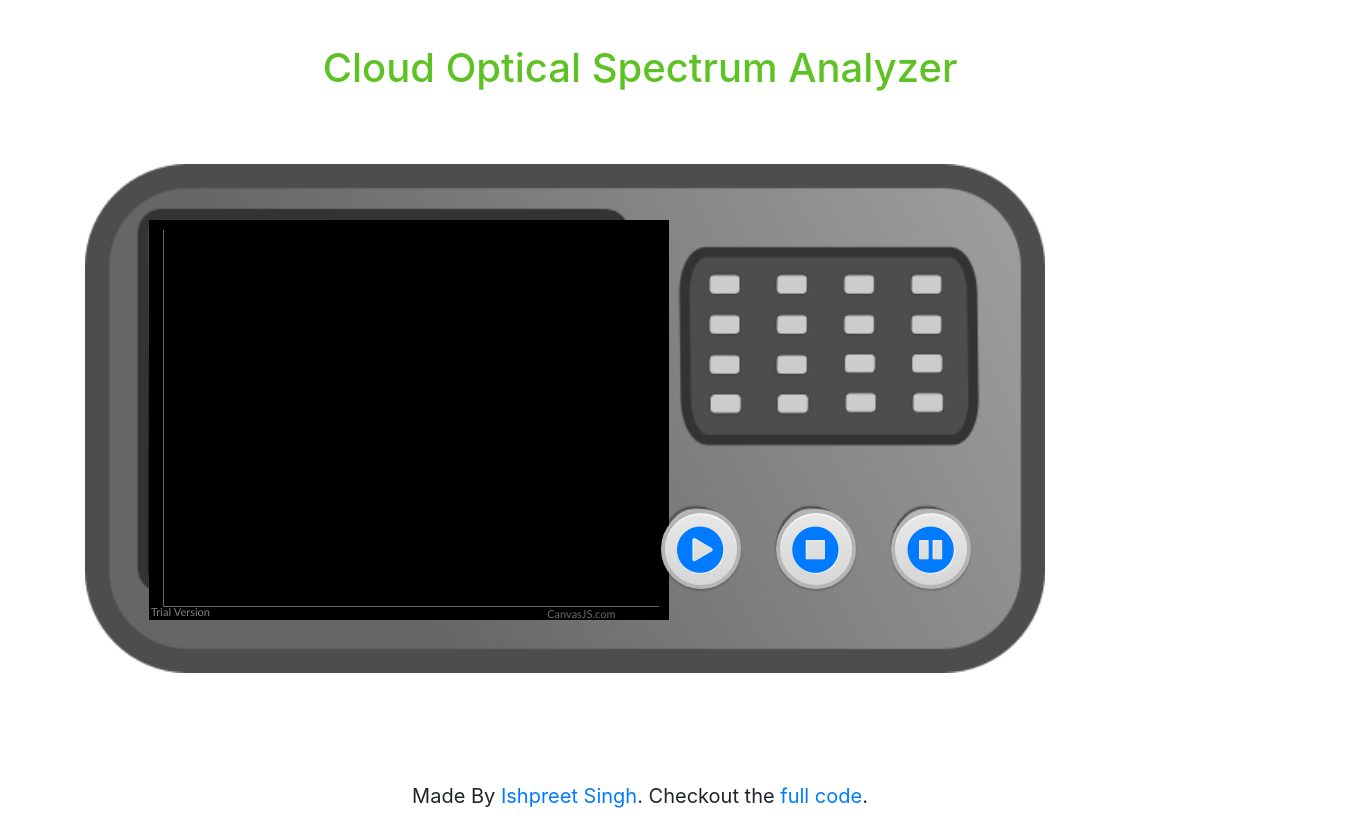
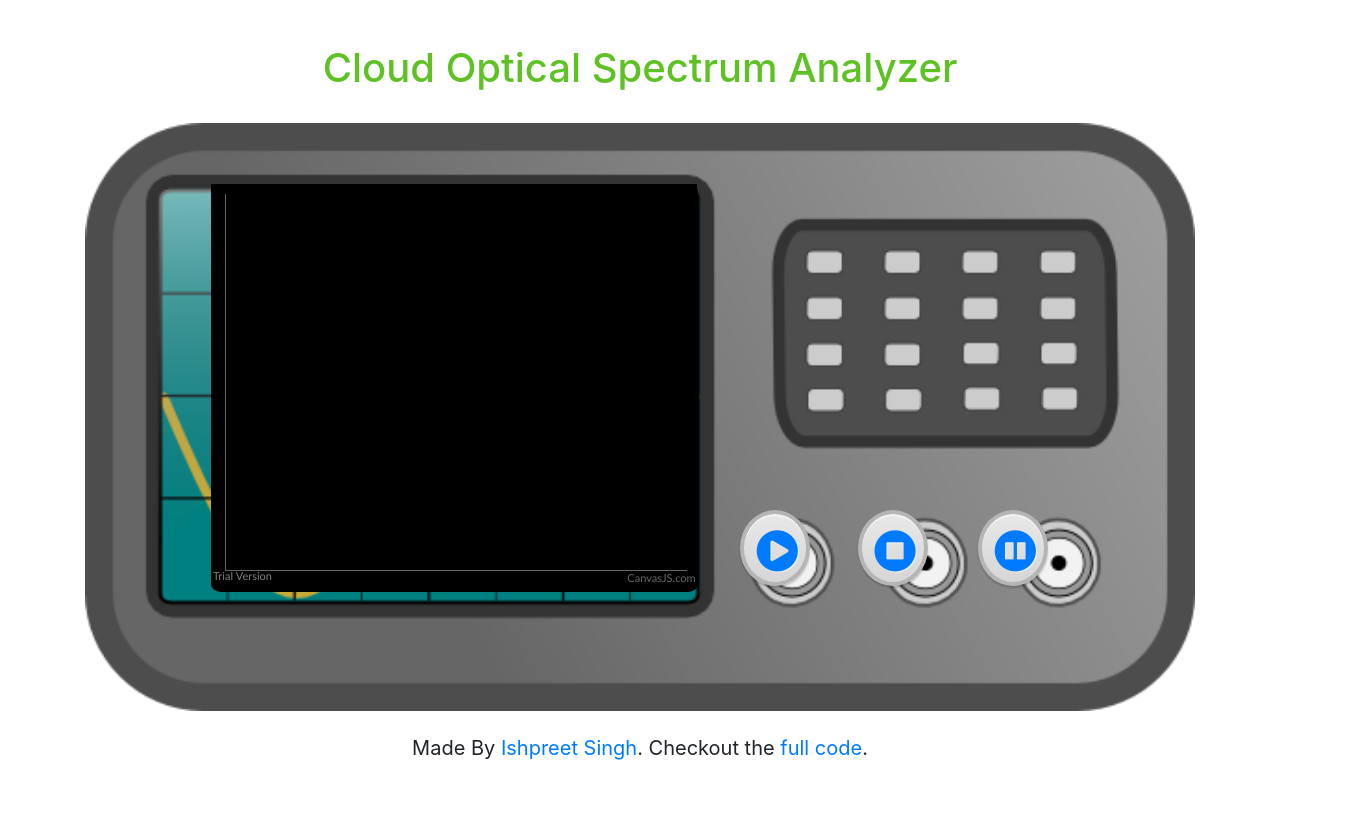
Before and after one commit to ishpreet-singh/osa-flask, a React (Create React App) app: page / in a window 1280 px wide. Shown: the whole page, 1365 px wide, since content can reach past the window. After the commit the page ends 800 px from the top, so only its background shows below. Built offline with nearby package versions, Linux system fonts and the light colour scheme.

Commit message:
Button Positiong changed

```diff
--- a/src/App.css
+++ b/src/App.css
@@ -4,44 +4,53 @@
   color: rgb(94, 194, 36);
 }
 
+.container {
+  justify-content: center;
+}
+
 .base {
-  position: absolute;
-  margin-top: 5%;
+  /* position: absolute; */
   width: 100%;
+  overflow:hidden;
+  margin: 0 auto;
 }
 
 .footer {
+  position: relative;
   width: 100%;
   text-align: center;
-  margin-top: 62%;
+  margin-top: 2%;
   font-size: 20px;
 }
 
 .img-fluid {
-  width: 75%;
+  width: 100%;
+  display:block;
+  margin:auto;
+  padding-top: 2%;
 }
 
 .overlapping_div {
   position: absolute;
   background-color: black;
   border-radius: 2%;
-  top: 11%;
-  left: 5%;
+  top: 23%;
+  left: 16.5%;
   color: white;
-  width: 36.6%;
-  height: 71%;
+  width: 38%;
+  height: 51%;
 }
 
 .my_btn .fa {
   /*Button itself*/
   position: absolute;
-  width: 80px;
-  height: 80px;
-  padding-left: 12px;
-  padding-top: 10px;
+  width: 5.5%;
+  height: 9.5%;
+  padding-left: 1%;
+  padding-top: 1%;
   vertical-align: middle;
   border-radius: 50%;
-  font-size: 54px;
+  font-size: 48px;
   background-image: -webkit-linear-gradient(#e8e8e8 0%, #2ed429 100%);
   background-image: linear-gradient(#e8e8e8 0%, #d6d6d6 100%);
   text-shadow: 1px 1px 1px rgba(255, 255, 255, 0.66);
@@ -58,16 +67,20 @@
 }
 
 .my_btn_start {
-  left: 45%;
-  top: 67.8%;
+  left: 57.8%;
+  top: 63.8%;
 }
 
 .my_btn_stop {
-  left: 54%;
-  top: 67.8%;
+  left: 67%;
+  top: 63.8%;
 }
 
 .my_btn_single {
-  left: 63%;
-  top: 67.8%;
+  left: 76.4%;
+  top: 63.8%;
 }
+
+.Oscillator {
+  overflow:hidden
+}
--- a/src/App.js
+++ b/src/App.js
@@ -3,13 +3,11 @@ import CanvasJSReact from './lib/canvasjs.react';
 import Button from 'react-bootstrap/Button';
 import OscillatorImg from './oscillator-img.png';
 import './App.css';
+import $ from "jquery"
 
 var CanvasJS = CanvasJSReact.CanvasJS;
 var CanvasJSChart = CanvasJSReact.CanvasJSChart;
 var updateInterval = 1000;
-var dataPoints = [];
-var screenPoints = 80;
-var sliceCount = 0;
 var updateIntervalNum;
 
 class App extends Component {
@@ -21,7 +19,9 @@ class App extends Component {
             start: 0,
             stop: 0,
             xArr: [],
-            yArr: []
+            yArr: [],
+            height: 320,
+            width: 420
         }
         this.toggleState = this.toggleState.bind(this);
         this.updateDataPoints = this.updateDataPoints.bind(this);
@@ -36,6 +36,7 @@ class App extends Component {
 
     componentDidMount() {
         // updateIntervalNum = setInterval(this.updateDataPoints, updateInterval);
+        window.onresize = this.render;
     }
 
     clearChart() {
@@ -125,13 +126,14 @@ class App extends Component {
 
     render() {
 
-        const doc = document.getElementById("chartContainer");
+        let img = $("#osc-img");
+        // width: img.width() * 0.48,
 
         let options = {
             backgroundColor: "black",
             zoomEnabled: true,
-            height: 400,
-            width: 520,
+            height: img.height() * 0.7,
+            width: img.width() * 0.48,
             animationEnabled: false,
             axisX: {
                 labelFontColor: "green"
@@ -155,9 +157,9 @@ class App extends Component {
                 <div className="container">
                     <h1 className="my_text_center">Cloud Optical Spectrum Analyzer</h1>
                     <div className="base">
-                        <img src={OscillatorImg} className="img-fluid"></img>
+                        <img src={OscillatorImg} className="img-fluid" id="osc-img"></img>
                         <div className="overlapping_div" id="chartContainer">
-                            <CanvasJSChart options={options} className="overlapping_div"
+                            <CanvasJSChart id="canvas" options={options} className="overlapping_div"
                                 onRef={ref => this.chart = ref}
                             />
                         </div>
```
Also changed, not shown: 1 other file (tests, documents, lock files or other folders).
